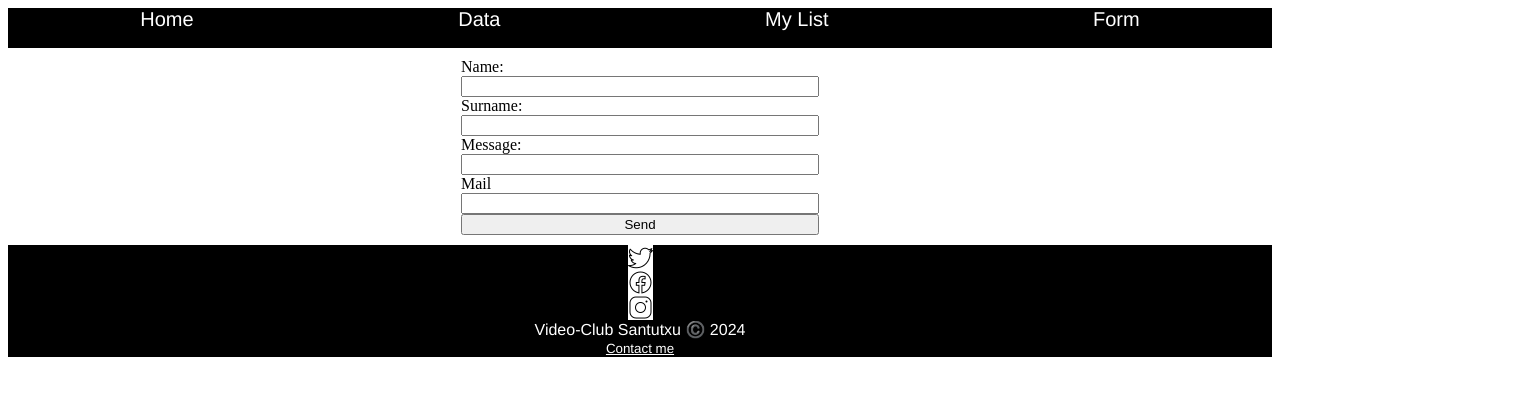
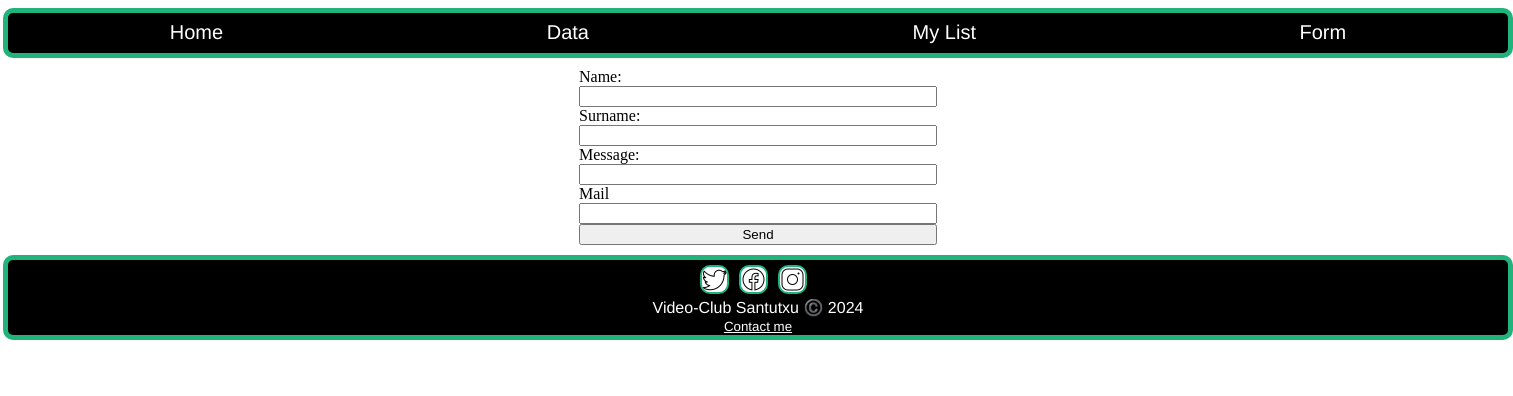
Before and after one commit to Saymar567/Movie-app, a React (Vite) app: page /contactForm in a window 1280 px wide. Shown: the top 396 px of the page, 1513 px wide, since content can reach past the window. Built offline with nearby package versions, Linux system fonts and the light colour scheme; the HTML template or start-up script is replaced by a standard one.

Commit message:
second-day-seventh-commit

```diff
--- a/src/Components/Footer.jsx
+++ b/src/Components/Footer.jsx
@@ -4,9 +4,11 @@ const Footer = ()=>{
 
     return (
             <footer className="footer">
+               <div>
                 <img src="/src/images/icons8-twitter-25.png" alt="twitter-logo" />
                 <img src="/src/images/icons8-facebook-25.png" alt="" />
                 <img src="/src/images/icons8-instagram-25.png" alt="" />
+                </div>
        Video-Club Santutxu ©️ {newDate.getFullYear()}
 
        <Link to="/contactForm"><button>Contact me</button></Link>
--- a/src/Styles/App.css
+++ b/src/Styles/App.css
@@ -10,7 +10,8 @@
 
 }
 body {
-cursor: url("/src/Images/icons8-popcorn-25.png"), auto;
+    cursor: url("/src/Images/icons8-popcorn-25.png"), auto;
+width: 1500px
 }
 .navbar {
     background-color: black;
@@ -21,14 +22,17 @@ cursor: url("/src/Images/icons8-popcorn-25.png"), auto;
     margin-bottom: 10px;
    font-family: 'Franklin Gothic Medium', 'Arial Narrow', Arial, sans-serif;
    font-size: 20px;
+   border: 5px solid  rgb(32, 180, 124);
+   border-radius: 10px
 }
 .navbar a {
     text-decoration: none;
     color: white;
+    margin-top: 8px;
 
 }
 .navbar a:hover {
-background-color: #fd9a9a;
+background-color:  rgb(32, 180, 124);
 transition: 0.3s;
 }
 .homepage{
@@ -121,7 +125,7 @@ transition: 0.3s;
     border-radius: 50%;
     padding-top: 4px;
     margin: 0 auto;
-    background-color: #fd9a9a;
+    background-color:  rgb(32, 180, 124);
   }
 
 
@@ -143,6 +147,8 @@ transition: 0.3s;
     background-color: black;
     width:100%;
     font-family: 'Franklin Gothic Medium', 'Arial Narrow', Arial, sans-serif;
+    border: 5px solid  rgb(32, 180, 124);
+    border-radius: 10px;
 }
 .footer button {
     border: none;
@@ -154,6 +160,12 @@ transition: 0.3s;
 }
 .footer img {
     background-color: white;
+    margin-right: 10px;
+    margin-top: 5px;
+    border: 2px solid  rgb(32, 180, 124);
+    border-radius: 10px;
+
+
 }
 .pages {
     display: flex;
```
